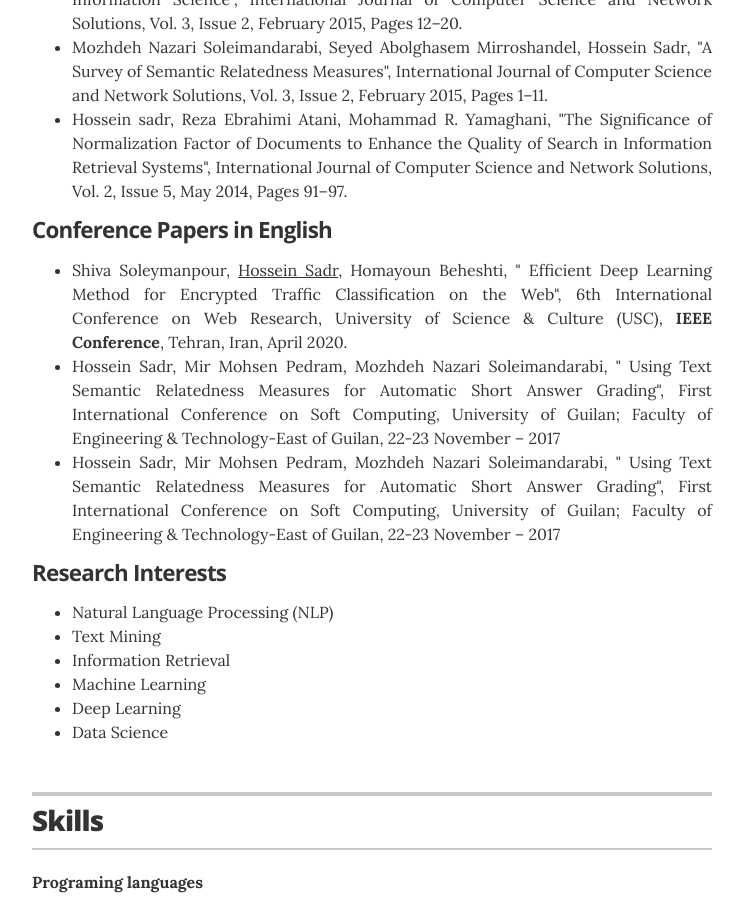
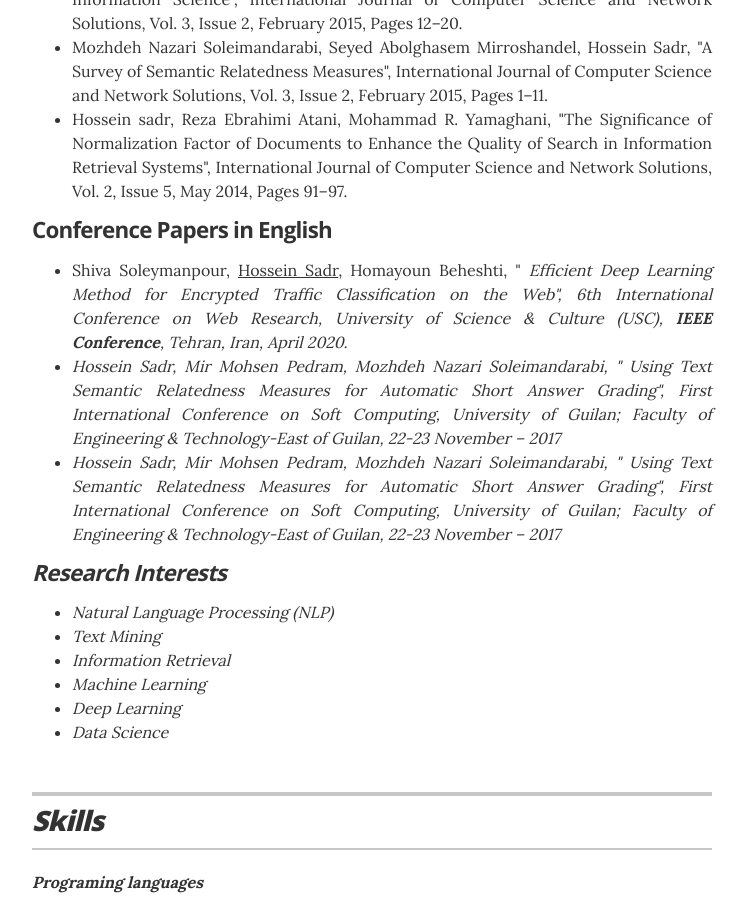
Before and after one commit to hosseinsadr/hosseinsadr.github.io, a Jekyll site: the page built from index.html, in a window 1280 px wide and 900 px high, scrolled down 3425 px. Shown: the whole window, without its empty margins (268-1015 px from the left). Built offline with Jekyll 4.4.1, drawn with Linux system fonts in a browser that asks for light colours.

Commit message:
Update projects.yml

```diff
--- a/_data/projects.yml
+++ b/_data/projects.yml
@@ -14,7 +14,7 @@
 # Conference Papers in English
 - project: Conference Papers in English
   # url: "#"
-  description: <ul class="resume-item-list"><li>Shiva Soleymanpour, <u>Hossein Sadr</u>, Homayoun Beheshti, " Efficient Deep Learning Method for Encrypted Traffic Classification on the Web", 6th International Conference on Web Research, University of Science & Culture (USC), <b>IEEE Conference</b>, Tehran, Iran, April 2020.</li><li>Hossein Sadr, Mir Mohsen Pedram, Mozhdeh Nazari Soleimandarabi, " Using Text Semantic Relatedness Measures for Automatic Short Answer Grading", First International Conference on Soft Computing, University of Guilan; Faculty of Engineering & Technology-East of Guilan, 22-23 November – 2017</li><li>Hossein Sadr, Mir Mohsen Pedram, Mozhdeh Nazari Soleimandarabi, " Using Text Semantic Relatedness Measures for Automatic Short Answer Grading", First International Conference on Soft Computing, University of Guilan; Faculty of Engineering & Technology-East of Guilan, 22-23 November – 2017</li></ul>
+  description: <ul class="resume-item-list"><li>Shiva Soleymanpour, <u>Hossein Sadr</u>, Homayoun Beheshti, " <i>Efficient Deep Learning Method for Encrypted Traffic Classification on the Web"<i>, 6th International Conference on Web Research, University of Science & Culture (USC), <b>IEEE Conference</b>, Tehran, Iran, April 2020.</li><li>Hossein Sadr, Mir Mohsen Pedram, Mozhdeh Nazari Soleimandarabi, " Using Text Semantic Relatedness Measures for Automatic Short Answer Grading", First International Conference on Soft Computing, University of Guilan; Faculty of Engineering & Technology-East of Guilan, 22-23 November – 2017</li><li>Hossein Sadr, Mir Mohsen Pedram, Mozhdeh Nazari Soleimandarabi, " Using Text Semantic Relatedness Measures for Automatic Short Answer Grading", First International Conference on Soft Computing, University of Guilan; Faculty of Engineering & Technology-East of Guilan, 22-23 November – 2017</li></ul>
 
   # Research Interests
 - project: Research Interests
```
